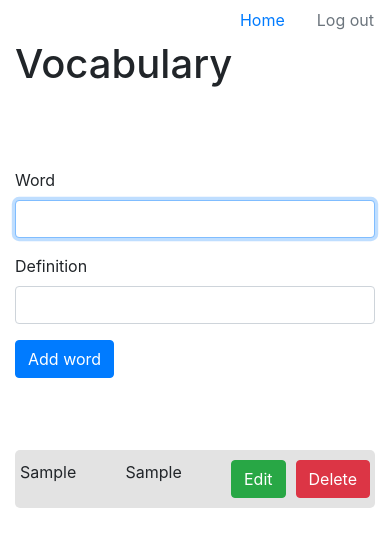
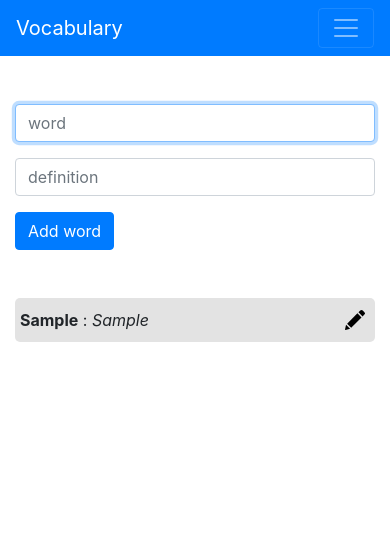
Before and after one commit to SlesarevRoman/dictionary, a Django app: page / in a window 390 px wide. Shown: the top 547 px of the page. Run offline with Django 3.2, Linux system fonts and the light colour scheme; a user stored in the database is signed in; tables that the repository leaves empty hold one stand-in row (values such as "Sample post"); some libraries are stand-ins or nearby versions.

Commit message:
update navigation and word cards for mobile design

```diff
--- a/dictionary/templates/vocabulary/addWordForm.html
+++ b/dictionary/templates/vocabulary/addWordForm.html
@@ -2,10 +2,10 @@
   {% csrf_token %}
   <div class="form-row">
     <div class="form-group col-md-6">
-      <label for="word">Word</label>
       <input
         type="text"
         class="form-control"
+        placeholder="word"
         autofocus
         autocomplete="off"
         required
@@ -14,10 +14,10 @@
       >
     </div>
     <div class="form-group col-md-6">
-      <label for="definition">Definition</label>
       <input
         type="text"
         class="form-control"
+        placeholder="definition"
         required
         name="definition"
         autocomplete="off"
--- a/dictionary/templates/vocabulary/home.html
+++ b/dictionary/templates/vocabulary/home.html
@@ -5,14 +5,10 @@
 
 {% block content %}
   <link rel="stylesheet" href="{% static 'vocabulary/css/wordsList.css' %}">
-  <h1>Vocabulary</h1>
   <br>
   <br>
-  <br>
-
   {% if user.is_authenticated %}
     {% include './addWordForm.html' %} <!-- add word form -->
-    <br>
     <br>
     <br>
 
--- a/dictionary/templates/vocabulary/navigation.html
+++ b/dictionary/templates/vocabulary/navigation.html
@@ -3,14 +3,23 @@
 
 <link rel="stylesheet" href="{% static 'vocabulary/css/navigation.css' %}">
 
-<ul class="nav justify-content-end">
+<nav class="navbar navbar-dark bg-primary navbar-expand-lg">
+  <div class="container-fluid">
+    <a class="navbar-brand" href="{% url 'vocabulary:home' %}">Vocabulary</a>
+    <button class="navbar-toggler" onclick='menuToggle()' type="button" data-bs-toggle="collapse" data-bs-target="#navbarText" aria-controls="navbarText" aria-expanded="false" aria-label="Toggle navigation">
+      <span class="navbar-toggler-icon"></span>
+    </button>
+    <div class="collapse navbar-collapse" id="navbarText"> <!-- show collapse collapsing -->
+      <ul class="navbar-nav me-auto mb-2 mb-lg-0">
+        {% if user.is_authenticated %}
         <li class="nav-item">
-    <a id="home" class="nav-link" href="{% url 'vocabulary:home' %}">Home</a>
+          <a id="home" class="nav-link" aria-current="page" href="{% url 'vocabulary:home' %}">My words</a>
         </li>
+        {% endif %}
 
-  {% if not user.is_authenticated %}
+        {% if user.is_authenticated %}
         <li class="nav-item">
-      <a class="nav-link" href="{% provider_login_url 'google' %}">Log in with google</a>
+          <a id="memorization" class="nav-link" href="#">Memorization</a>
         </li>
         {% endif %}
 
@@ -19,6 +28,21 @@
           <a class="nav-link" href="/accounts/logout/">Log out</a>
         </li>
         {% endif %}
+
+        {% if not user.is_authenticated %}
+        <li class="nav-item">
+          <a class="nav-link" href="{% provider_login_url 'google' %}">Log in with google</a>
+        </li>
+        {% endif %}
       </ul>
 
+      {% if user.is_authenticated %}
+      <span class="navbar-text">
+        Welcome, {{ request.user.email }}
+      </span>
+      {% endif %}
+    </div>
+  </div>
+</nav>
+
 <script src="{% static 'vocabulary/js/navigation.js' %}"></script>
--- a/dictionary/templates/vocabulary/wordCard.html
+++ b/dictionary/templates/vocabulary/wordCard.html
@@ -1,21 +1,34 @@
+{% load static %}
 <div class="word-item">
   <!-- show card state -->
-  <div class="word-item__show-state">
-    <span class="word-element">{{ item.word }}</span>
-    <span class="word-element">{{ item.definition }}</span>
+  <div id="{{ item.id }}" class="word-item__show-state">
+    <div>
+      <strong class="word-element">{{ item.word }}</strong> :
+      <i class="word-element">{{ item.definition }}</i>
+    </div>
+
+    <div
+      class="word-item__button-wrapper"
+    >
       <input
         type="button"
         class="btn btn-success"
         style="margin-right: 10px;"
-      id="{{ item.id }}"
         name='edit'
-      onclick='clickHandler(event)'
+        onclick='editHandler(event)'
         value="Edit"
       >
       <form action="{% url 'vocabulary:remove_word' item.id %}" method="POST">
         {% csrf_token %}
         <button type="submit" class="btn btn-default btn-danger">Delete</button>
       </form>
+    </div>
+    <input
+      class="word-item__edit-button"
+      type="image"
+      src="{% static 'vocabulary/images/edit.svg' %}"
+      onclick='editHandlerMobile(event)'
+    />
   </div>
 
   <!-- start edit word card state block -->
--- a/static/vocabulary/css/navigation.css
+++ b/static/vocabulary/css/navigation.css
@@ -5,3 +5,15 @@
 .active {
   color: #007bff;
 }
+
+.navbar-text {
+  margin-left: auto;
+}
+
+.navbar-toggler{
+  outline: none !important;
+}
+
+.navbar-toggler:active{
+  background-color: #0353ff;
+}
--- a/static/vocabulary/css/wordsList.css
+++ b/static/vocabulary/css/wordsList.css
@@ -1,7 +1,6 @@
 .word-item {
   padding: 10px 5px;
   border-radius: 5px;
-  /* display: flex; */
 }
 
 .word-element {
@@ -14,6 +13,7 @@
 
 .word-item__show-state {
   display: flex;
+  justify-content: space-between;
 }
 
 .word-item__edit-state {
@@ -27,3 +27,33 @@
 .word-item__edit-form {
   width: 100%;
 }
+
+.word-item__button-wrapper {
+  display: flex;
+}
+
+.word-item__edit-button {
+  display: none;
+}
+
+@media only screen and (max-width: 991.98px) {
+  .word-item__show-state {
+    flex-direction: column;
+    position: relative;
+  }
+
+  .word-item__edit-button {
+    display: block;
+    position: absolute;
+    right: 5px;
+    top: 2px;
+    width: 20px;
+    height: 20px;
+    background-color: transparent;
+    outline: none;
+  }
+
+  .word-item__button-wrapper {
+    display: none;
+  }
+}
--- a/static/vocabulary/js/editHandler.js
+++ b/static/vocabulary/js/editHandler.js
@@ -1,6 +1,13 @@
-function clickHandler(e) {
-  const elementId = e.target.id
-  const elParent = document.getElementById(elementId).parentElement;
-  elParent.nextElementSibling.style.display = 'flex';
-  elParent.classList.add('hide');
+function editHandler(e) {
+  const cardId = e.target.parentElement.parentElement.id;
+  const cardEl = document.getElementById(cardId);
+  cardEl.nextElementSibling.style.display = 'flex';
+  cardEl.classList.add('hide');
 };
+
+function editHandlerMobile(e) {
+  const cardId = e.target.parentElement.id;
+  const el = document.getElementById(cardId);
+  const buttonBlock = el.getElementsByClassName('word-item__button-wrapper')[0];
+  buttonBlock.style.display = buttonBlock.style.display == 'flex' ? 'none' : 'flex';
+}
--- a/static/vocabulary/js/navigation.js
+++ b/static/vocabulary/js/navigation.js
@@ -5,12 +5,17 @@ const currentUrl = window.location.pathname;
     case '/':
       activeNavId = 'home'
       break
-    case '/profile':
-      activeNavId = 'profile'
+    case '/memorization':
+      activeNavId = 'memorization'
       break
     default:
       activeNavId = 'home'
       break
   };
 
-  document.getElementById(activeNavId).classList.add('active');
+document.getElementById(activeNavId).classList.add('active');
+
+function menuToggle() {
+  const elementId = 'navbarText';
+  document.getElementById(elementId).classList.toggle('show');
+};
```
Also changed, not shown: static/vocabulary/images/edit.svg (added). Lines whose indentation alone changed are shown as unchanged.
